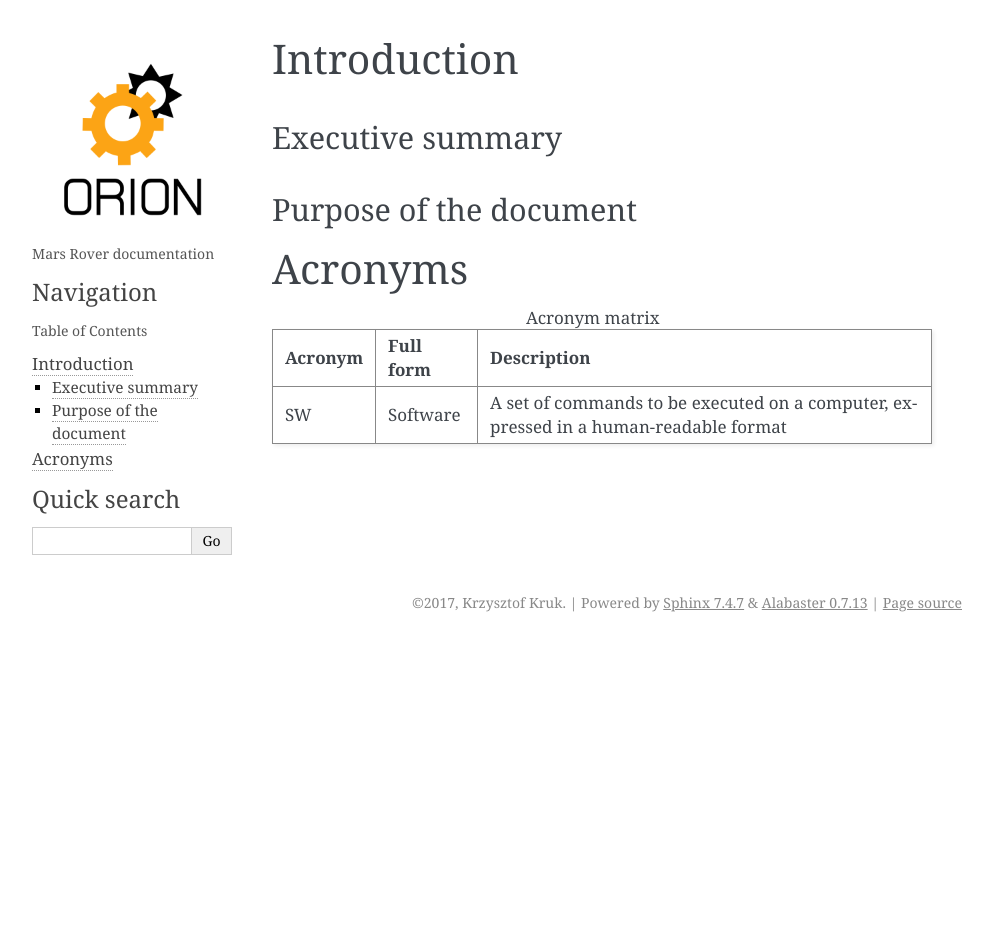
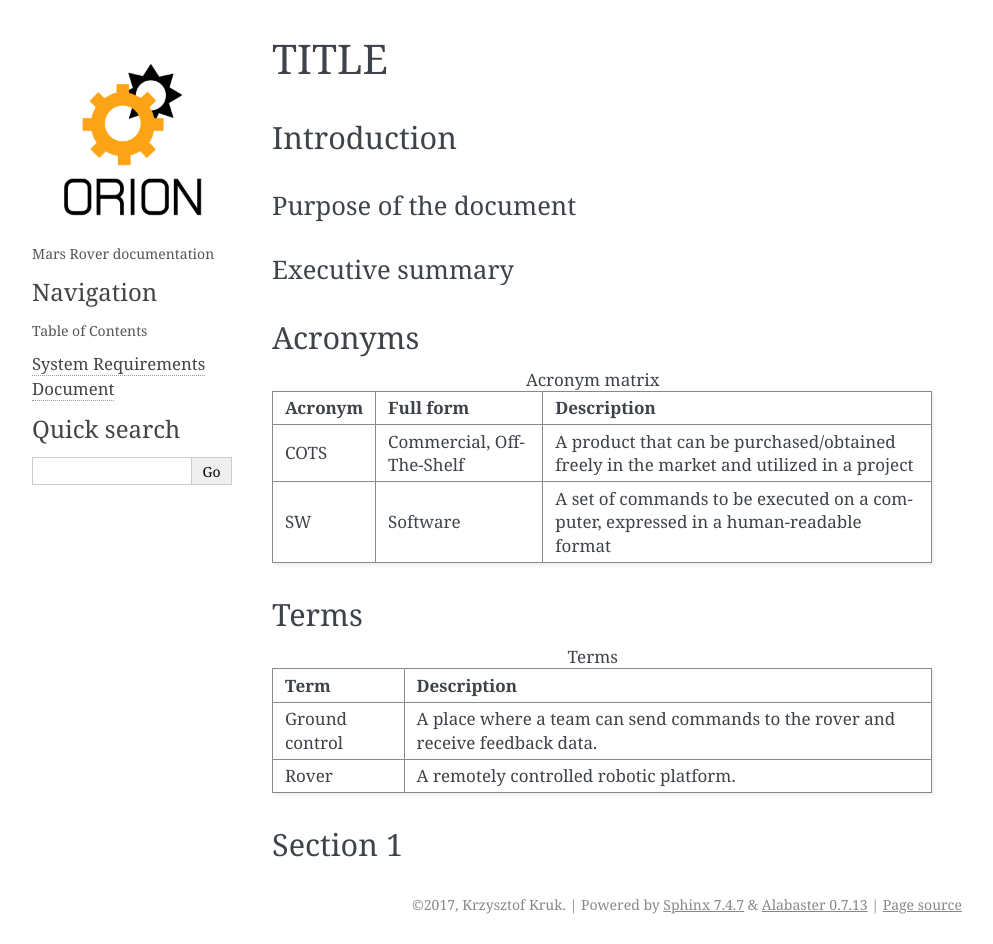
Before and after one commit to krkruk/OrionDoc, a Sphinx documentation site: the page built from source/common/templates/generic_template.rst, in a window 1280 px wide. Shown: the whole page, without its empty margins (148-1141 px from the left). Built offline with Sphinx 7.4.7, drawn with Linux system fonts in a browser that asks for light colours; before the commit the page ends 900 px from its top, so only the background shows below that.

Commit message:
Add safety and telemetry requirements

```diff
--- a/source/common/acronyms/acronyms_table.rst
+++ b/source/common/acronyms/acronyms_table.rst
@@ -4,6 +4,11 @@
    * - Acronym
      - Full form
      - Description
+
+   * - COTS
+     - Commercial, Off-The-Shelf
+     - A product that can be purchased/obtained freely in the market and utilized in a project
+
    * - SW
      - Software
      - A set of commands to be executed on a computer, expressed in a human-readable format
--- a/source/common/templates/generic_template.rst
+++ b/source/common/templates/generic_template.rst
@@ -1,15 +1,38 @@
 .. This is a generic template to create a space-industry documentation for Orion Project
 
+--------------------------------------------------------------------------------
+TITLE
+--------------------------------------------------------------------------------
+
 Introduction
-============
+================================================================================
+
+Purpose of the document
+--------------------------------------------------------------------------------
+.. Describe briefly what is to be expected from reading of this document.
 
 Executive summary
------------------
+--------------------------------------------------------------------------------
 
-Purpose of the document
------------------------
+.. Describe briefly each chapter and what are final results of this document e.g. whether an assumed aim has been achieved.
+
 
 Acronyms
-========
+================================================================================
+
+.. A list of acronyms. If you have to add a new one, please add it into the included table
 
 .. include:: /common/acronyms/acronyms_table.rst
+
+Terms
+================================================================================
+
+.. A list of terms that require explanation to the reader.
+
+.. include:: /common/terms/terms_table.rst
+
+
+Section 1
+================================================================================
+
+.. Content and chapters here...
--- /dev/null
+++ b/source/common/terms/terms_table.rst
@@ -0,0 +1,11 @@
+.. list-table:: Terms
+   :header-rows: 1
+
+   * - Term
+     - Description
+
+   * - Ground control
+     - A place where a team can send commands to the rover and receive feedback data.
+
+   * - Rover
+     - A remotely controlled robotic platform.
--- a/source/index.rst
+++ b/source/index.rst
@@ -10,8 +10,7 @@
    :maxdepth: 2
    :caption: Table of Contents
 
-   common/templates/generic_template
-
+   documents/requirements/system_requirements_document
 
 
 Indices and tables
```
Also changed, not shown: source/documents/requirements/system_requirements_document.rst (added, +162 -0 lines).
